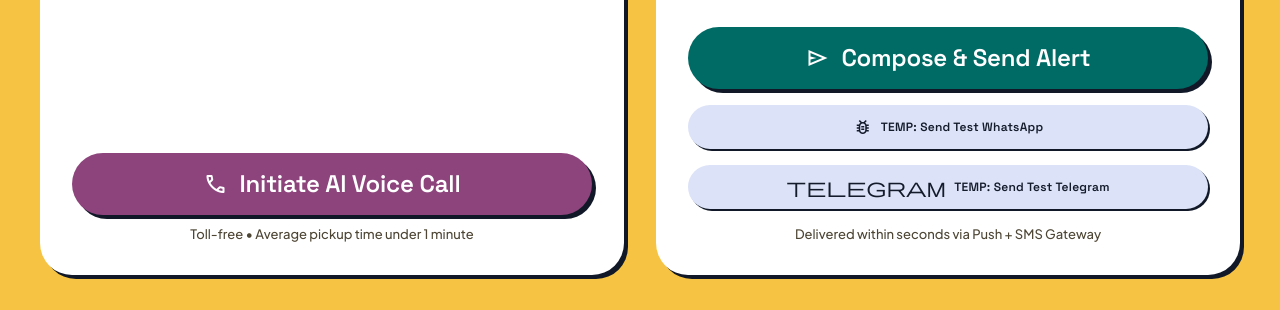
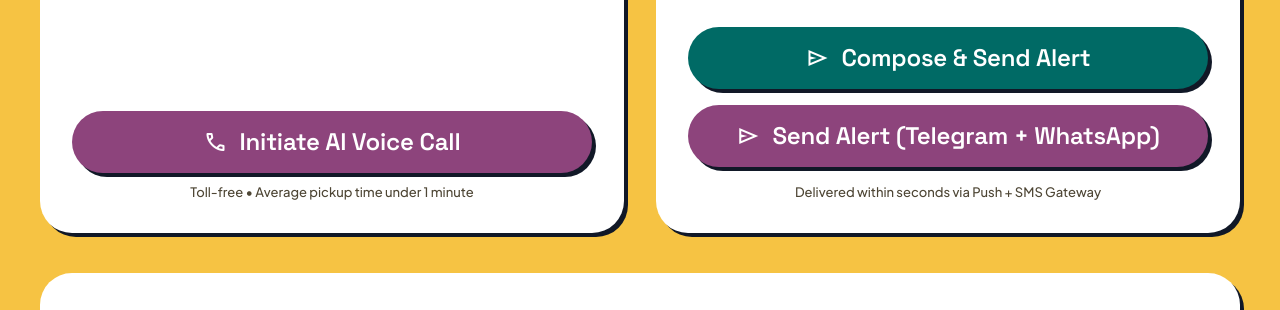
Before and after one commit to Aryan007op/callmycar, a React (Vite) app in the folder app/frontend/: page /contact/DL%2001%20AB%201234 in a window 1280 px wide. Shown: the part 1914-2224 px from the top of the page. Built offline with nearby package versions, Linux system fonts and the light colour scheme; no server answers; the HTML template or start-up script is replaced by a standard one.

Commit message:
Replace TEMP buttons with composite Send Alert (Telegram + WhatsApp)

```diff
--- a/app/frontend/src/pages/Contact.jsx
+++ b/app/frontend/src/pages/Contact.jsx
@@ -552,49 +552,48 @@ export default function Contact() {
                       <button
                         type="button"
                         onClick={async () => {
-                          const response = await fetch('/api/sms', {
+                          try {
+                            // Send via Telegram
+                            const telegramRes = await fetch('/api/telegram-alert', {
                               method: 'POST',
                               headers: { 'Content-Type': 'application/json' },
                               body: JSON.stringify({
                                 plateNumber: vehicle.plate,
-                              customMessage: 'Test: Your lights are on!',
-                              phone: '+918641040560'
+                                customMessage: messageText || 'Please move your vehicle immediately!'
                               })
                             });
-                          const data = await response.json();
-                          if (data.success) {
-                            alert('Custom WhatsApp message sent!');
-                          } else {
-                            alert(`Error: ${data.error}`);
-                          }
-                        }}
-                        className="w-full py-3 px-6 rounded-full bg-surface-container-highest text-on-surface font-label-md text-label-md flex items-center justify-center gap-2 shadow-[2px_2px_0px_#111827] hover:bg-surface-variant transition-colors"
-                      >
-                        <span className="material-symbols-outlined text-[20px]">bug_report</span>
-                        <span>TEMP: Send Test WhatsApp</span>
-                      </button>
-                      <button
-                        type="button"
-                        onClick={async () => {
-                          const response = await fetch('/api/telegram-alert', {
+                            const telegramData = await telegramRes.json();
+
+                            // Also send WhatsApp
+                            const smsRes = await fetch('/api/sms', {
                               method: 'POST',
                               headers: { 'Content-Type': 'application/json' },
                               body: JSON.stringify({
                                 plateNumber: vehicle.plate,
-                              customMessage: 'Test: Your lights are on and vehicle is blocking the gate!'
+                                customMessage: messageText || 'Please move your vehicle immediately!',
+                                phone: '+918641040560'
                               })
                             });
-                          const data = await response.json();
-                          if (data.success) {
-                            alert('Custom Telegram alert sent instantly!');
+                            const smsData = await smsRes.json();
+
+                            if (telegramData.success && smsData.success) {
+                              alert('Alert sent via Telegram & WhatsApp!');
+                            } else if (telegramData.success) {
+                              alert('Telegram alert sent! WhatsApp failed: ' + (smsData.error || 'Unknown error'));
+                            } else if (smsData.success) {
+                              alert('WhatsApp sent! Telegram failed: ' + (telegramData.error || 'Unknown error'));
                             } else {
-                            alert(`Error: ${data.error}`);
+                              alert('Both failed. Telegram: ' + (telegramData.error || 'Unknown') + ', WhatsApp: ' + (smsData.error || 'Unknown'));
+                            }
+                          } catch (err) {
+                            console.error('Send error:', err);
+                            alert('Failed to send alert');
                           }
                         }}
-                        className="w-full py-3 px-6 rounded-full bg-surface-container-highest text-on-surface font-label-md text-label-md flex items-center justify-center gap-2 shadow-[2px_2px_0px_#111827] hover:bg-surface-variant transition-colors"
+                        className="w-full py-4 px-6 rounded-full bg-secondary text-on-secondary font-headline-md text-headline-md flex items-center justify-center gap-3 shadow-[4px_4px_0px_#111827] hover:bg-on-secondary-container transition-transform active:translate-x-0.5 active:translate-y-0.5 cursor-pointer"
                       >
-                        <span className="material-symbols-outlined text-[20px]">telegram</span>
-                        <span>TEMP: Send Test Telegram</span>
+                        <span className="material-symbols-outlined text-[24px]">send</span>
+                        <span>Send Alert (Telegram + WhatsApp)</span>
                       </button>
                       <p className="font-body-sm text-body-sm text-center text-on-surface-variant mt-2.5">
                         Delivered within seconds via Push + SMS Gateway
```
Lines whose indentation alone changed are shown as unchanged.
